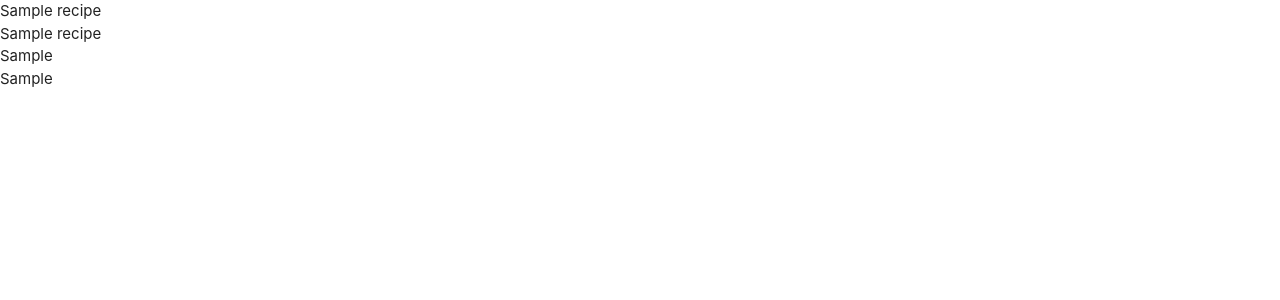
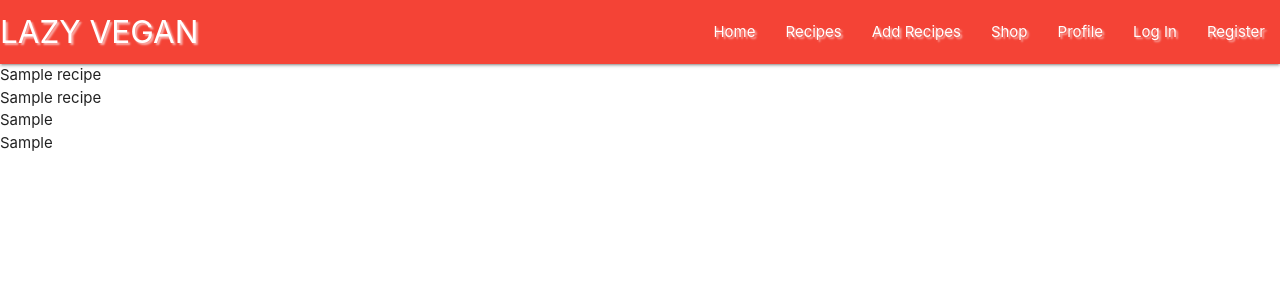
Before and after one commit to jennymalmoe/LazyVegan, a Flask app: page / in a window 1280 px wide. Shown: the top 300 px of the page. Run offline with Flask 2, Linux system fonts and the light colour scheme; a database or web service that is not in the repository returns one stand-in record (values such as "Sample title"); some libraries are stand-ins or nearby versions.

Commit message:
Initialized mobile sidenav

```diff
--- a/static/css/style.css
+++ b/static/css/style.css
@@ -0,0 +1,3 @@
+.text-shadow {
+    text-shadow: 2px 2px 2px rgba(255, 255, 255, 0.589);
+}
--- a/static/script.js
+++ b/static/script.js
@@ -0,0 +1,3 @@
+$(document).ready(function () {
+    $(".sidenav").sidenav({edge: "right"});
+});
--- a/templates/base.html
+++ b/templates/base.html
@@ -14,10 +14,42 @@
 </head>
 <body>
 
+    <header>
+        <!-- top navbar -->
+        <nav class="nav-extended text-shadow red">
+            <div class="nav-wrapper">
+              <a href="#!" class="brand-logo">LAZY VEGAN</a>
+              <a href="#" data-target="mobile-demo" class="sidenav-trigger right"><i class="fas fa-bars"></i></a>
+              <ul class="right hide-on-med-and-down">
+                <li><a href="#">Home</a></li>
+                <li><a href="#">Recipes</a></li>
+                <li><a href="#">Add Recipes</a></li>
+                <li><a href="#">Shop</a></li>
+                <li><a href="#">Profile</a></li>
+                <li><a href="#">Log In</a></li>
+                <li><a href="#">Register</a></li>
+              </ul>
+            </div>
+        </nav>
+
+        <!-- mobile sidenav -->
+       <ul class="sidenav" id="mobile-demo">
+           <li><h4 class="center-align light blue text text darken-2">Lazy Vegan</h4></li>
+            <li><a href="#">Home</a></li>
+            <li><a href="#">Recipes</a></li>
+            <li><a href="#">Add Recipes</a></li>
+            <li><a href="#">Shop</a></li>
+            <li><a href="#">Profile</a></li>
+            <li><a href="#">Log In</a></li>
+            <li><a href="#">Register</a></li>
+        </ul>
+    </header>
+
     {% block content %}
     {% endblock %}
-    <script src="https://code.jquery.com/jquery-3.6.0.min.js"
-        integrity="sha256-/xUj+3OJU5yExlq6GSYGSHk7tPXikynS7ogEvDej/m4=" crossorigin="anonymous"></script>
+
+    <script src="https://code.jquery.com/jquery-3.5.1.min.js"
+        integrity="sha256-9/aliU8dGd2tb6OSsuzixeV4y/faTqgFtohetphbbj0=" crossorigin="anonymous"></script>
     <script src="https://cdnjs.cloudflare.com/ajax/libs/materialize/1.0.0/js/materialize.min.js"></script>
     <script src="{{ url_for('static', filename='js/script.js') }}"></script>
     {% block scripts %}
```
